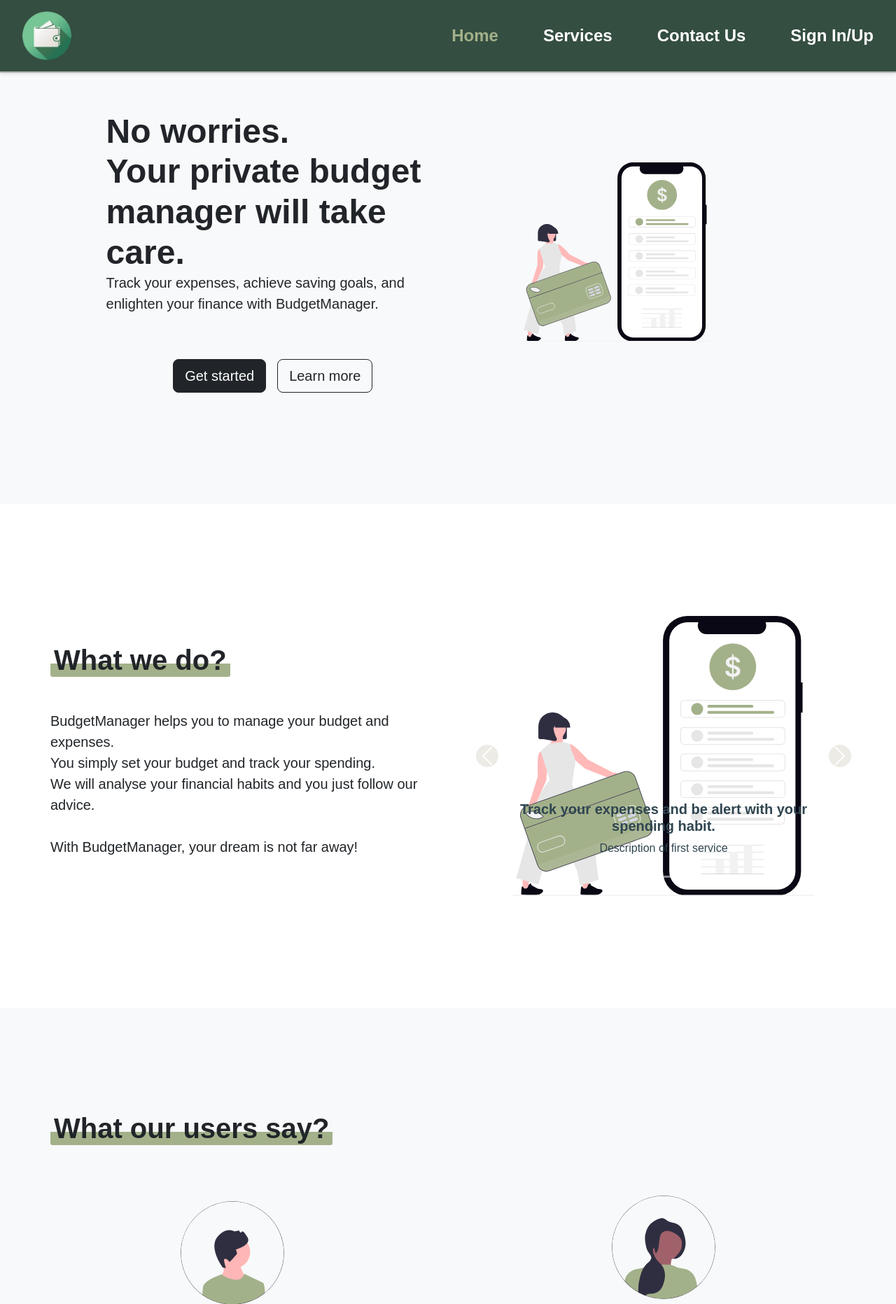
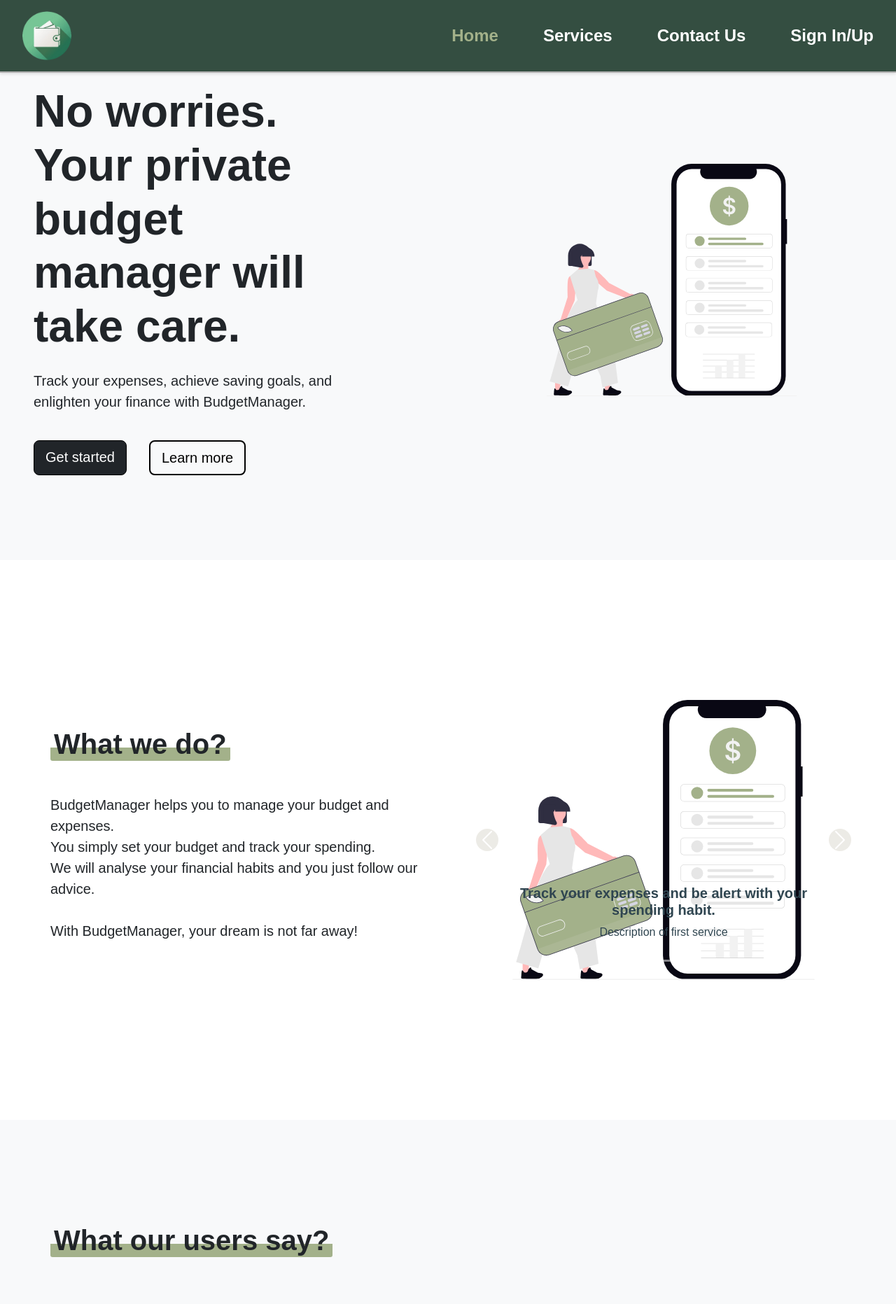
Before and after one commit to S74r-L0rd/Budget-Manager, a Flask app: page / in a window 1280 px wide. Shown: the top 1863 px of the page at 70% size. Run offline with Flask 3, Linux system fonts and the light colour scheme.

Commit message:
Frontend Development: Adjusted styling for home page based on the comments

```diff
--- a/static/css/style.css
+++ b/static/css/style.css
@@ -119,35 +119,65 @@
 /* HOME PAGE */
 /* Hero section */
 .hero-section {
-  min-height: 90vh;
+  min-height: 100vh;
+}
+
+.hero-row > div {
+  padding-left: 6rem;
+  padding-right: 6rem;
+}
+
+.get-started-btn {
+  border-color: #000;
+  color: #fff;
+  transition: background-color 0.3s ease, border-color 0.3s ease;
+}
+
+.get-started-btn:hover {
+  background-color: #3A5A40 !important;
+  border-color: #3A5A40 !important;
+  color: #fff !important;
+}
+
+.learn-more-btn {
+  border: 2px solid #000;
+  color: #000;
+  background-color: transparent;
+  transition: background-color 0.3s ease, color 0.3s ease, border-color 0.3s ease;
+}
+
+.learn-more-btn:hover {
+  background-color: #A3B18A !important;
+  border-color: #A3B18A !important;
+  color: #000 !important;
 }
 
 /* Illustration for hero section */
 .illustration-wrapper {
     position: relative;
-    width: 90%;
-    height: 300px;
-  }
+    width: 100%;
+    height: 400px;
+}
 
 /* Illustration slide feature */
 .illustration {
     position: absolute;
     top: 50%;
     left: 50%;
-    width: 60%;
+    width: 80%;
     transform: translate(-50%, -50%);
     opacity: 0;
     transition: opacity 1s ease-in-out;
-  }
+}
 
 .illustration.active {
     opacity: 1;
     z-index: 2;
-  }
+}
 
 /* Home Services section */
 .home-services-section {
-  min-height: 90vh;
+  min-height: 100vh;
 }
 
 /* Images Size for Services carousel*/
--- a/templates/home.html
+++ b/templates/home.html
@@ -5,15 +5,14 @@
 {% block content %}
 <!-- Hero Section -->
 <section class="container-fluid bg-light d-flex justify-content-center align-items-center text-center text-dark pt-5 py-5 hero-section" id="hero-section">
-    <div class="row align-items-center">
+    <div class="row align-items-center hero-row">
         <!-- Left column: Texts and buttons for hero section  -->
         <div class="col-md-6 text-center text-md-start ps-md-5">
-            <h1 class="display-5 fw-bold">No worries.<br>Your private budget manager will take care.</h1>
+            <h1 class="display-3 fw-bold mb-4">No worries.<br>Your private budget manager will take care.</h1>
             <p class="lead">Track your expenses, achieve saving goals, and enlighten your finance with BudgetManager.</p>
-            <div class="d-flex justify-content-center mt-3 buttons">
-                <!-- TODO: Change href ID name -->
-                <a href="{{ url_for('login') }}" class="btn btn-dark btn-lg mt-5">Get started</a>
-                <a href="{{ url_for('services') }}" class="btn btn-outline-dark btn-lg mt-5 ms-3">Learn more</a>
+            <div class="d-flex mt-3 gap-3 buttons">
+                <a href="{{ url_for('login') }}" class="btn btn-dark btn-lg mt-4 get-started-btn">Get started</a>
+                <a href="{{ url_for('services') }}" class="btn btn-outline-dark btn-lg mt-4 ms-3 learn-more-btn">Learn more</a>
             </div>
         </div>
 
```
Also changed, not shown: 2 other files.
